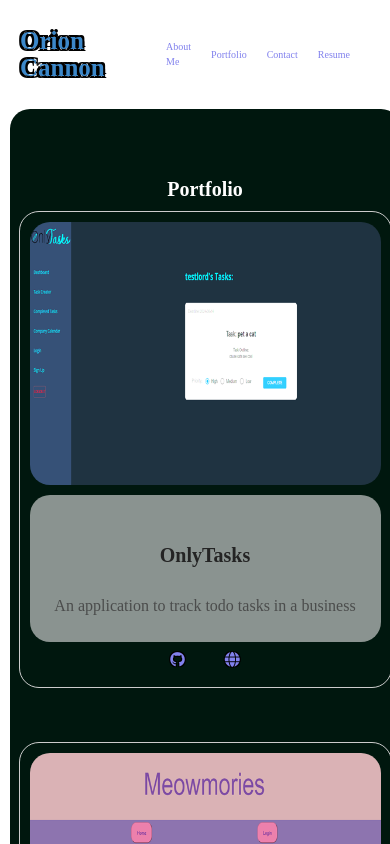
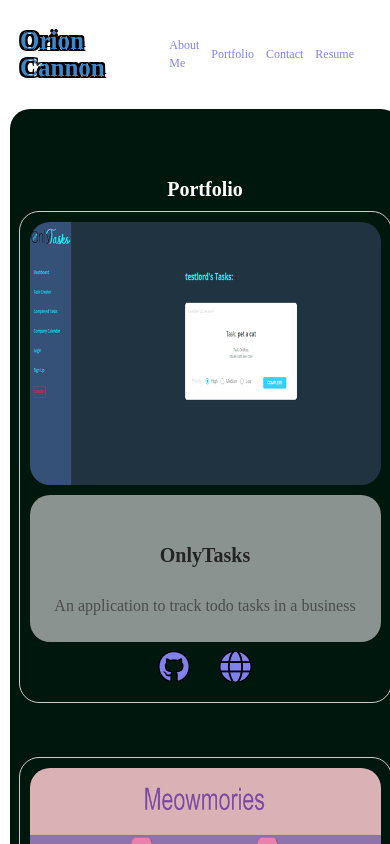
Before and after one commit to OrionC11/Portfolio, a React (Vite) app: page /portfolio in a window 390 px wide. Shown: the top 844 px of the page. Built offline with nearby package versions, Linux system fonts and the light colour scheme.

Commit message:
enlarged project icons a little more on mobile devices

```diff
--- a/src/index.css
+++ b/src/index.css
@@ -262,7 +262,7 @@ button{
     align-items: center;
   }
   a{
-    font-size: 12px;
+    font-size: 15px;
     padding: 6px;
     border: none;
   }
@@ -295,7 +295,7 @@ button{
   }
   .projectLink i {
     padding: 10px;
-    font-size: 1.5em; /* Adjust the size as needed */
+    font-size: 30px;
   }
 }
 
@@ -325,8 +325,8 @@ button{
     align-items: center;
   }
   a{
-    font-size: 10px;
-    padding: 5px;
+    font-size: 12px;
+    padding: 1px;
     border: none;
   }
   .footerText{
@@ -352,4 +352,7 @@ button{
       height: auto;
       margin: 2px;
     }
+    .projectLink i {
+      font-size: 30px;
+    }
 }
```
